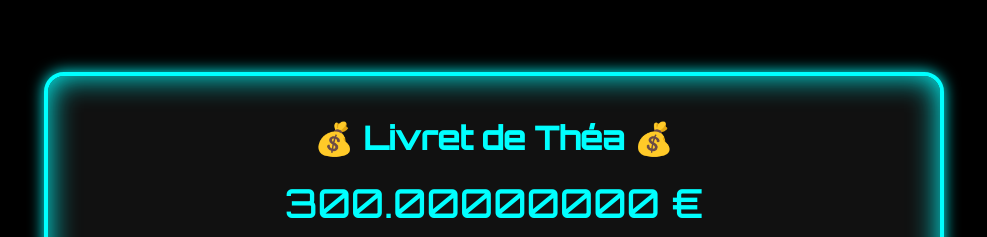
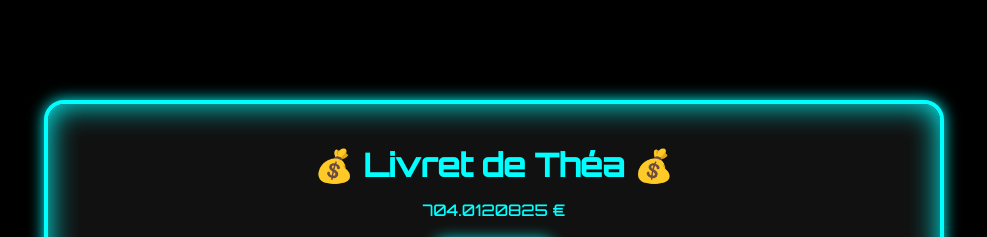
Before and after one commit to theajaguar/tresorTA, a plain HTML site: page index.html in a window 1280 px wide. Shown: the part 163-400 px from the top of the page, without its empty margins (146-1133 px from the left). Drawn offline with Linux system fonts and the light colour scheme.

Commit message:
Update index.html

```diff
--- a/index.html
+++ b/index.html
@@ -11,7 +11,7 @@
   <div class="container">
     <div class="neon-box">
       <h1>💰 Livret de Théa 💰</h1>
-      <div id="counter" class="compteur">300.00000000 €</div>
+      <div id="compteur" class="compteur"></div>
       <div class="image-neon"><img id="illustration" src="images/1.png" alt="Illustration" /></div>
       <p>Intérêts à 2 % / an – Mise à jour chaque seconde 🌐</p>
     </div>
```
